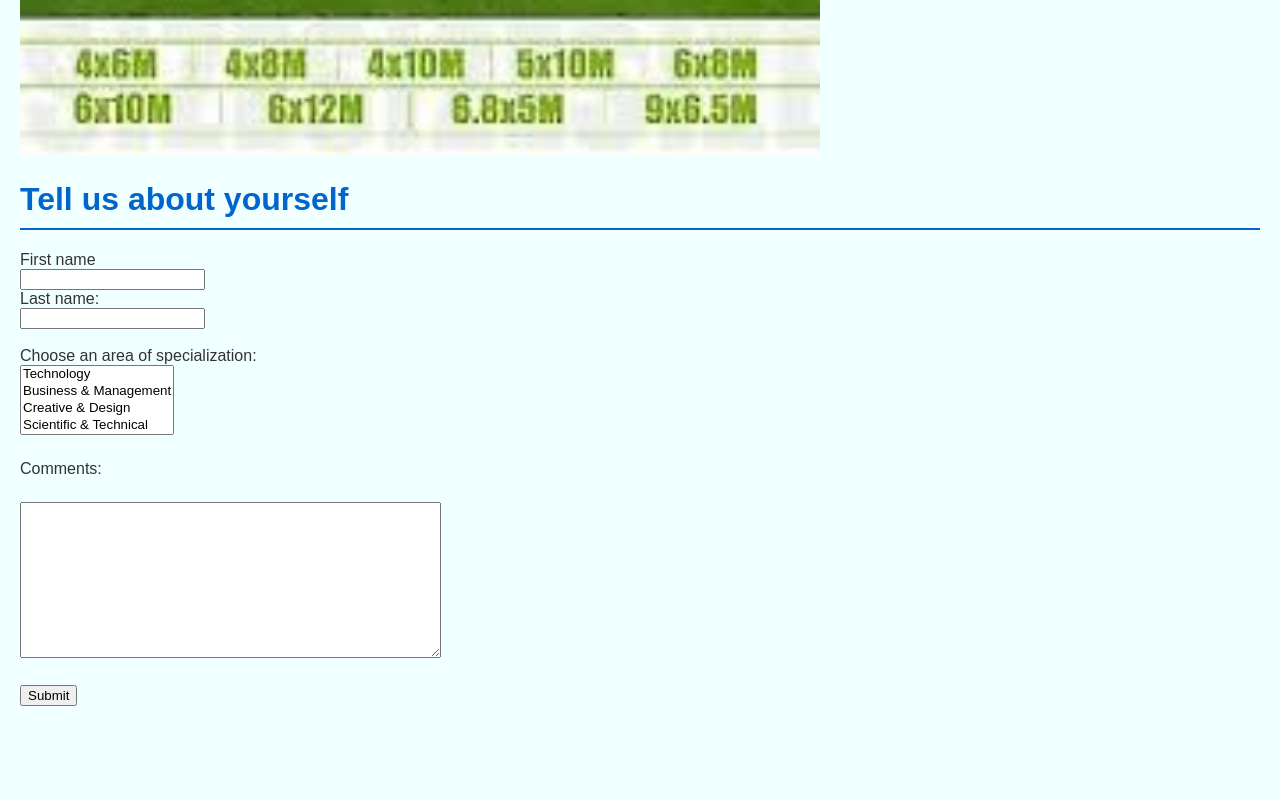
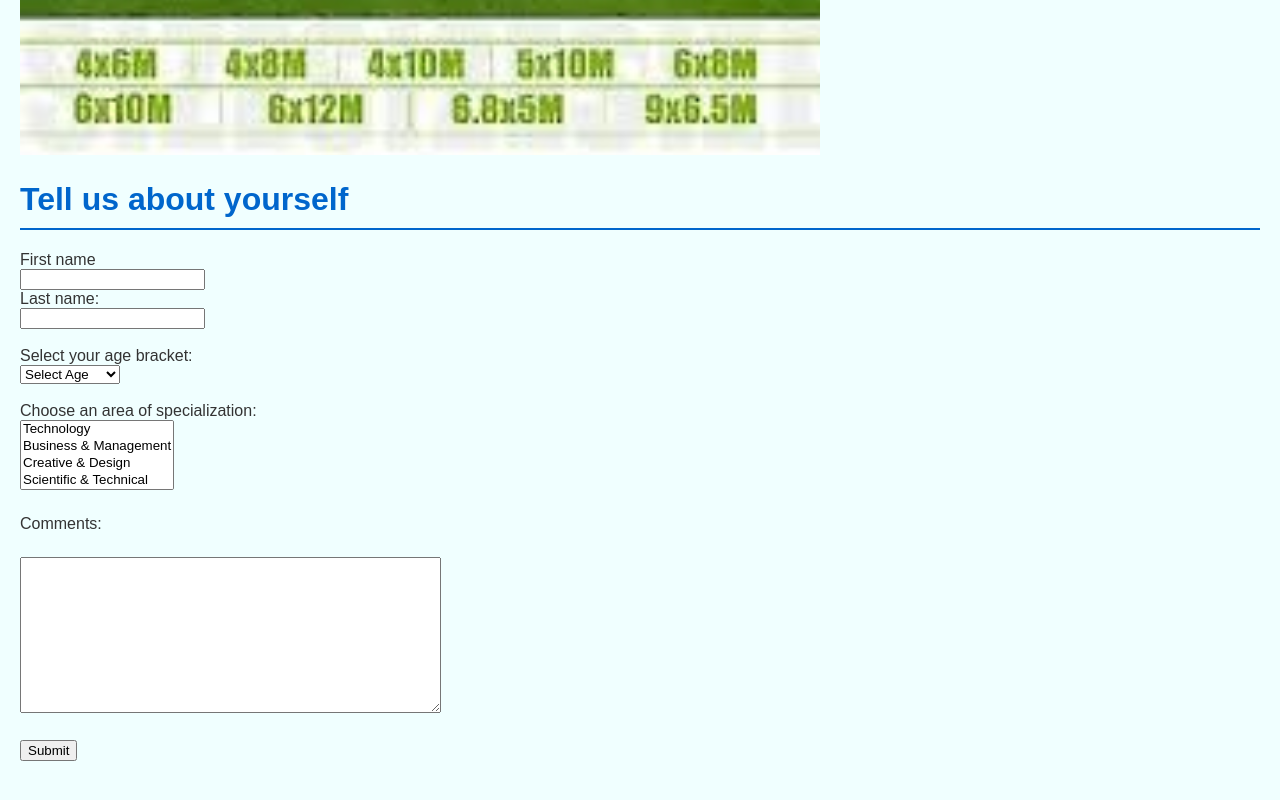
Before and after one commit to UgoSHU/MyFirstWebApp, a plain HTML site: page index.html in a window 1280 px wide. Shown: the part 1221-2021 px from the top of the page. Before the commit the page ends 1968 px from the top, so only its background shows below. Drawn offline with Linux system fonts and the light colour scheme.

Commit message:
Week - 4 - Form Updates

```diff
--- a/index.html
+++ b/index.html
@@ -75,7 +75,15 @@
                 <input type="text" id="lname" name="lname"><br>
                 <br>
 
-                <label></label>
+                <label for="ageBracket">Select your age bracket:</label><br>
+                <select id="ageBracket" name="ageBracket">
+                  <option value="Select Age">Select Age</option>
+                  <option value="12-25">12-25 yrs</option>
+                  <option value="25-45">25-45 yrs</option>
+                  <option value="45-60">45-60 yrs</option>
+                  <option value="above-60">Above 60 yrs</option>
+                </select>
+                <br><br>
 
                 <label for="specialization">Choose an area of specialization:</label><br>
                 <select id="specialization" name="specialization" size="4">
```
